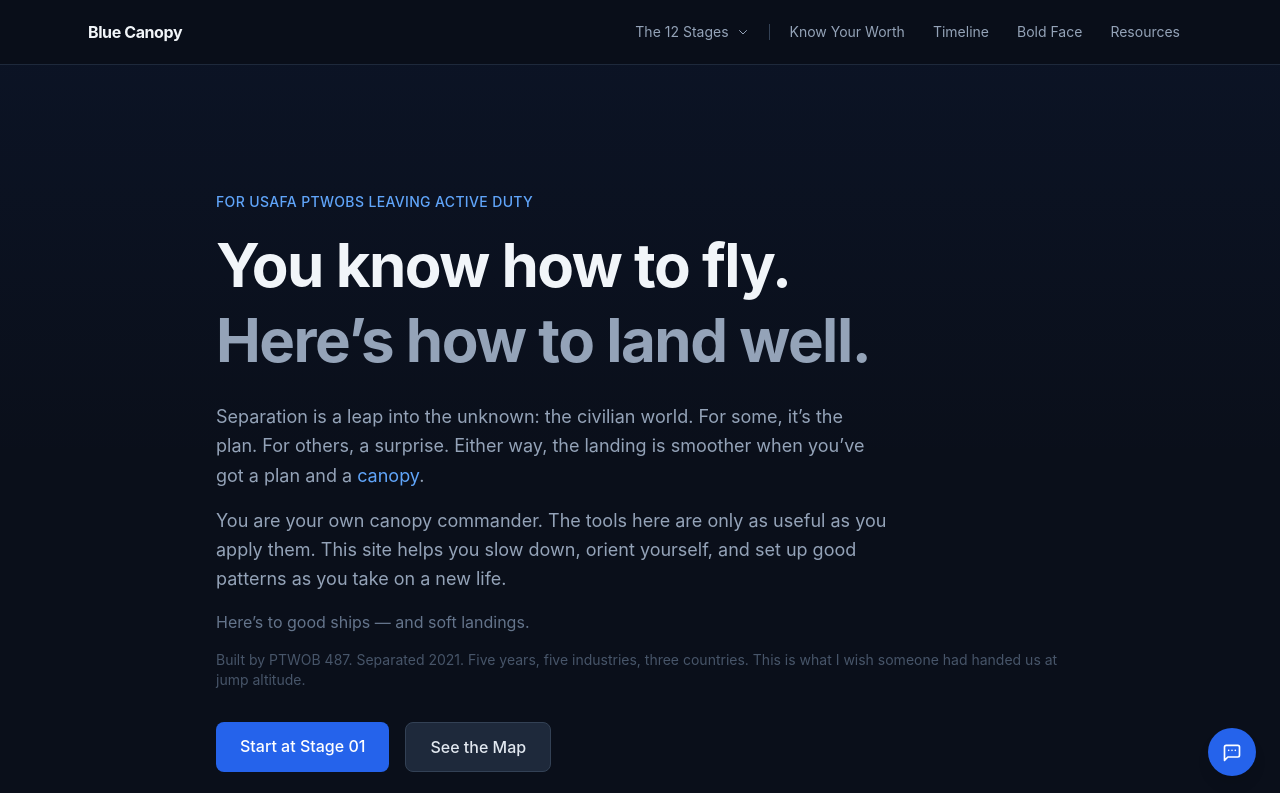
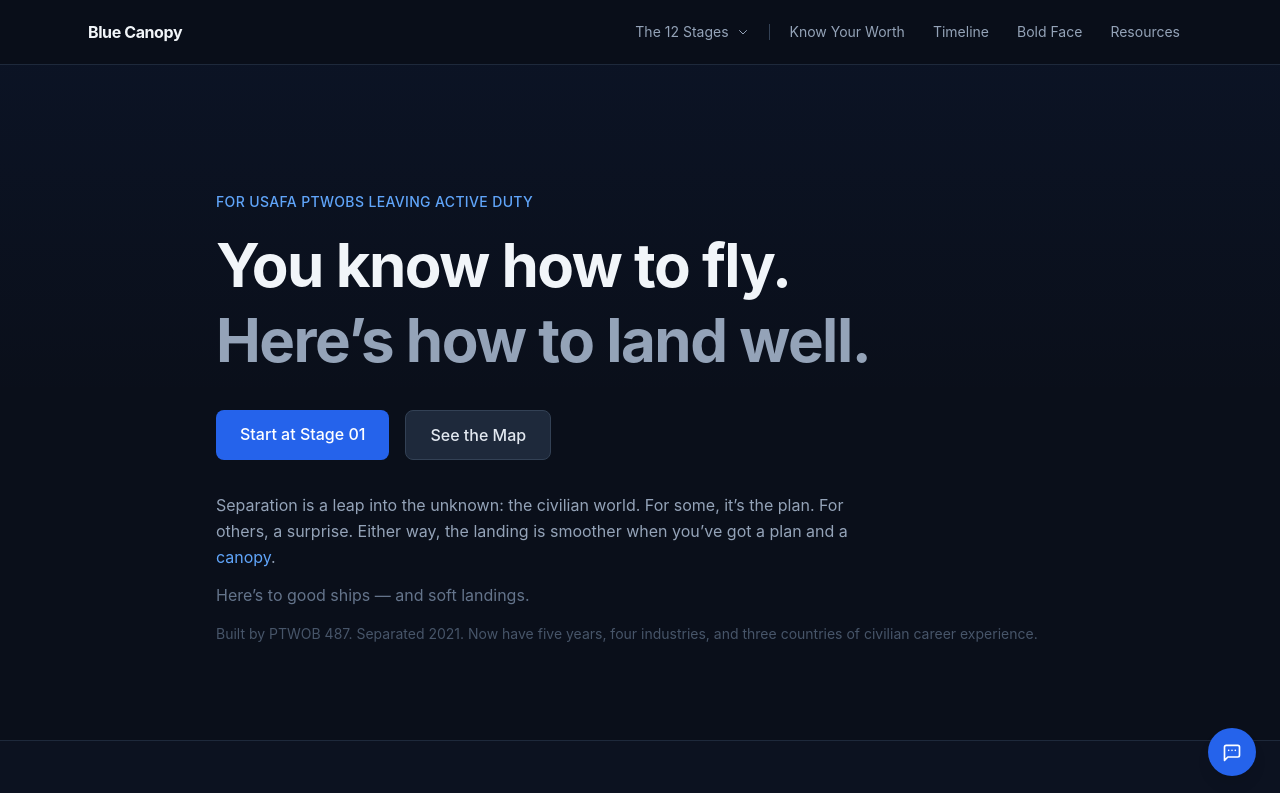
Before and after one commit to pconpiee/usafa-transition, a Next.js app: page / in a window 1280 px wide. Shown: the top 793 px of the page. Built offline with nearby package versions, Linux system fonts and the light colour scheme.

Commit message:
Tighten hero: h1+CTAs above fold, body copy below

```diff
--- a/src/app/page.tsx
+++ b/src/app/page.tsx
@@ -117,27 +117,6 @@ export default function Home() {
             <br />
             <span className="text-slate-400">Here&rsquo;s how to land well.</span>
           </h1>
-          <div className="mt-6 space-y-4 text-lg text-slate-400 max-w-2xl leading-relaxed">
-            <p>
-              Separation is a leap into the unknown: the civilian world. For
-              some, it&rsquo;s the plan. For others, a surprise. Either way,
-              the landing is smoother when you&rsquo;ve got a plan and a{" "}
-              <span className="text-blue-400">canopy</span>.
-            </p>
-            <p>
-              You are your own canopy commander. The tools here are only as
-              useful as you apply them. This site helps you slow down, orient
-              yourself, and set up good patterns as you take on a new life.
-            </p>
-            <p className="text-base text-slate-500">
-              Here&rsquo;s to good ships &mdash; and soft landings.
-            </p>
-          </div>
-          <p className="mt-4 text-sm text-slate-600">
-            Built by PTWOB 487. Separated 2021. Five years, five industries,
-            three countries. This is what I wish someone had handed us at
-            jump altitude.
-          </p>
           <div className="mt-8 flex flex-wrap gap-4">
             <Link
               href="/the-reckoning"
@@ -152,6 +131,21 @@ export default function Home() {
               See the Map
             </Link>
           </div>
+          <div className="mt-8 space-y-3 text-base text-slate-400 max-w-2xl leading-relaxed">
+            <p>
+              Separation is a leap into the unknown: the civilian world. For
+              some, it&rsquo;s the plan. For others, a surprise. Either way,
+              the landing is smoother when you&rsquo;ve got a plan and a{" "}
+              <span className="text-blue-400">canopy</span>.
+            </p>
+            <p className="text-slate-500">
+              Here&rsquo;s to good ships &mdash; and soft landings.
+            </p>
+          </div>
+          <p className="mt-4 text-sm text-slate-600">
+            Built by PTWOB 487. Separated 2021. Now have five years, four
+            industries, and three countries of civilian career experience.
+          </p>
         </div>
       </section>
 
```
